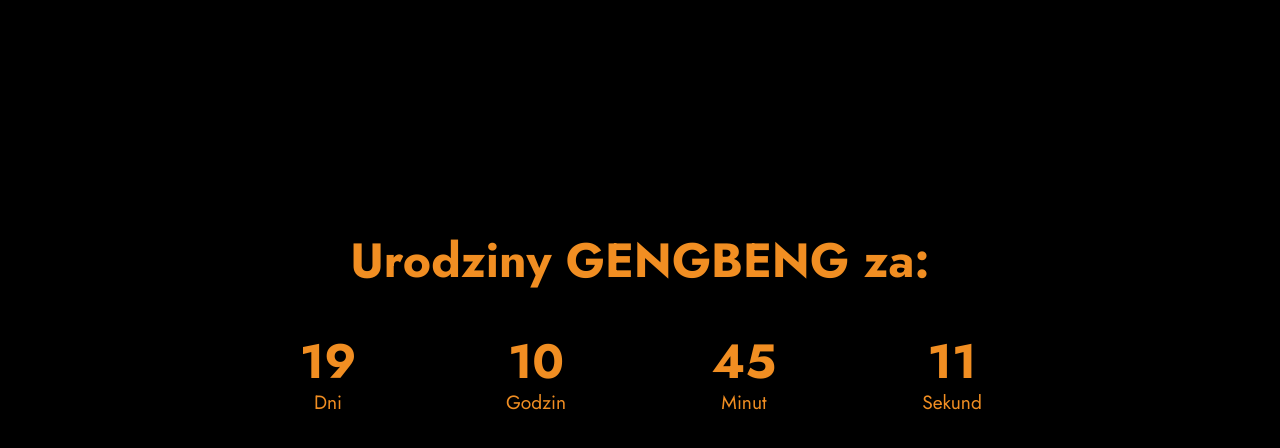
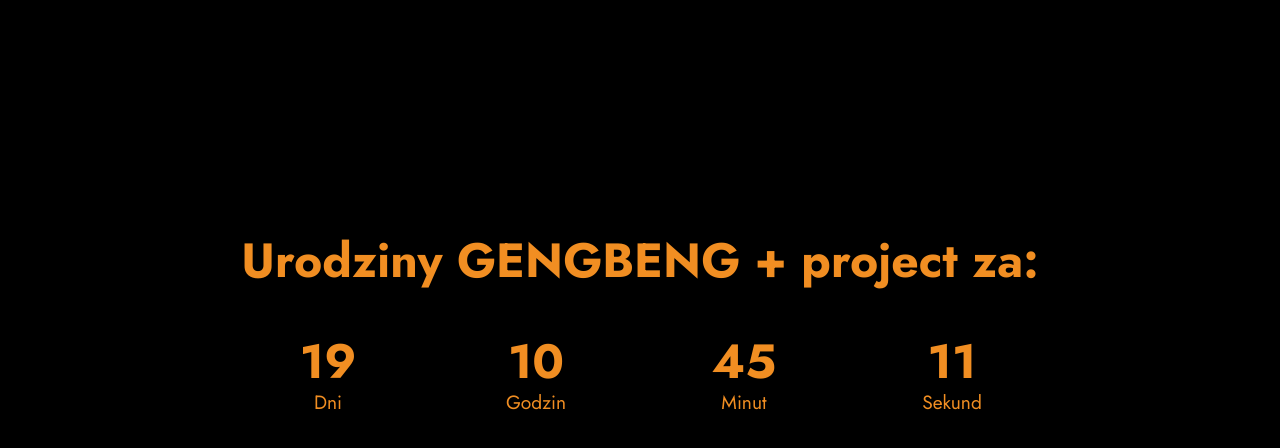
Before and after one commit to geng-beng/geng-beng.github.io, a plain HTML site: page index.html in a window 1280 px wide. Shown: the part 110-558 px from the top of the page. Drawn offline with Linux system fonts and the light colour scheme.

Commit message:
Update index.html

```diff
--- a/index.html
+++ b/index.html
@@ -79,7 +79,7 @@
     <div class="container-fluid">
         <div class="row justify-content-center">
             <div class="col-lg-8">
-                <h3 class="mbr-section-title mb-5 align-center mbr-fonts-style display-2"><strong>Urodziny GENGBENG za:</strong></h3>
+                <h3 class="mbr-section-title mb-5 align-center mbr-fonts-style display-2"><strong>Urodziny GENGBENG + project za:</strong></h3>
 
                 <div class="countdown-cont align-center mb-5">
                     <div class="daysCountdown col-xs-3 col-sm-3 col-md-3" title="Dni"></div>
```
